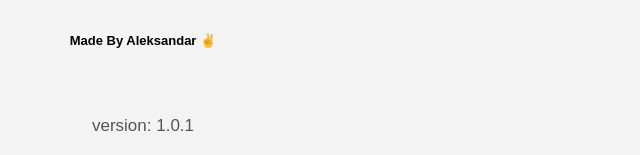
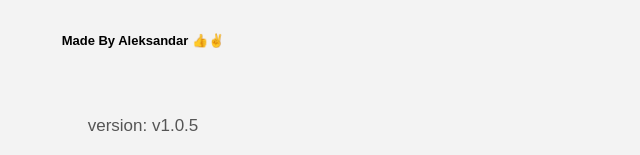
Before and after one commit to AleksandarD7/PWA, a website: page public/index.html in a window 1280 px wide. Shown: the part 672-827 px from the top of the page, 497-1137 px from the left. Drawn offline with Linux system fonts and the light colour scheme.

Commit message:
fixed version

```diff
--- a/public/converter.js
+++ b/public/converter.js
@@ -116,12 +116,13 @@ if ('serviceWorker' in navigator) {
   });
 }
 
+
+
 fetch('/version.json')
   .then(res => res.json())
   .then(data => {
     const versionEl = document.getElementById('appVersion');
-    if (versionEl) {
-      versionEl.textContent = data.version;
+    if (versionEl && data.version) {
+      versionEl.textContent = 'v' + data.version;
     }
-  })
-  .catch(err => console.error('Failed to load version:', err));
+  });
--- a/public/index.html
+++ b/public/index.html
@@ -40,7 +40,7 @@
 
   <img id="preview" alt="Image preview" style="max-width: 100%; display: none;" />
 
-  <h3>Made By Aleksandar ✌</h3>
+  <h3>Made By Aleksandar 👍✌</h3>
 
   <script src="converter.js"></script>
   <script data-name="BMC-Widget" data-cfasync="false" src="https://cdnjs.buymeacoffee.com/1.0.0/widget.prod.min.js"
--- a/public/version.json
+++ b/public/version.json
@@ -1,3 +1,3 @@
 {
-  "version": "1.0.1"
+  "version": "1.0.5"
 }
```
Also changed, not shown: bump-version.js (added, +17 -0 lines), package.json (added, +12 -0 lines).
